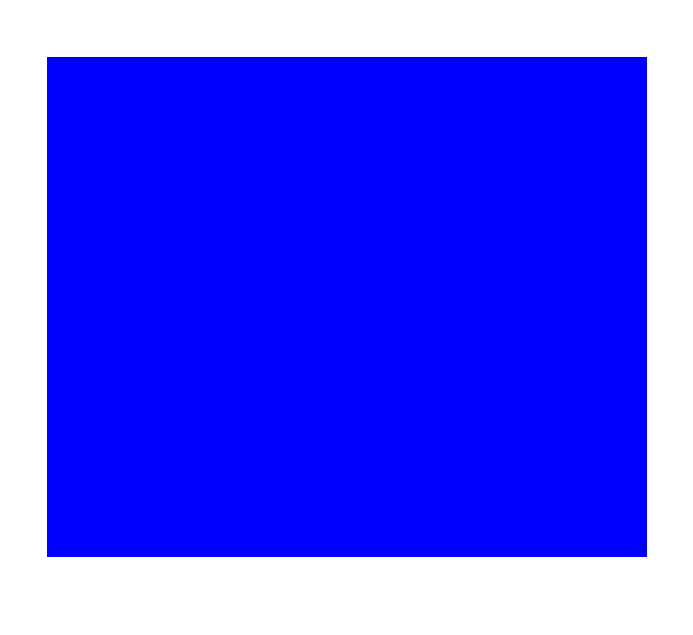
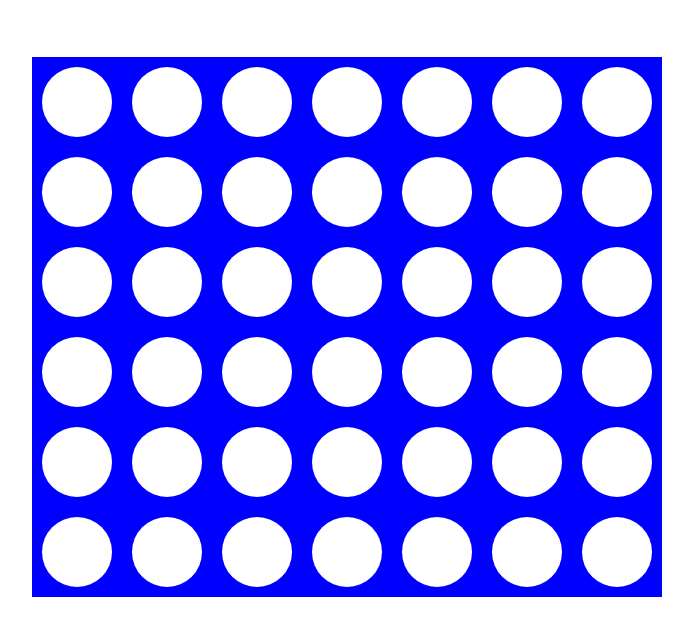
Before and after one commit to tahariabegum/mod1Game, a plain HTML site: page index.html in a window 1280 px wide. Shown: the part 61-696 px from the top of the page, without its empty margins (293-986 px from the left). Drawn offline with Linux system fonts and the light colour scheme.

Commit message:
sixth commit

```diff
--- a/index.html
+++ b/index.html
@@ -14,6 +14,49 @@
 </head>
 <body>
     <h1> Let's Play Connect 4!</h1>
-    <div class = "board"></div>
+    <div class = "board">
+        <div class = "piece"></div>
+        <div class = "piece"></div>
+        <div class = "piece"></div>
+        <div class = "piece"></div>
+        <div class = "piece"></div>
+        <div class = "piece"></div>
+        <div class = "piece"></div>
+        <div class = "piece"></div>
+        <div class = "piece"></div>
+        <div class = "piece"></div>
+        <div class = "piece"></div>
+        <div class = "piece"></div>
+        <div class = "piece"></div>
+        <div class = "piece"></div>
+        <div class = "piece"></div>
+        <div class = "piece"></div>
+        <div class = "piece"></div>
+        <div class = "piece"></div>
+        <div class = "piece"></div>
+        <div class = "piece"></div>
+        <div class = "piece"></div>
+        <div class = "piece"></div>
+        <div class = "piece"></div>
+        <div class = "piece"></div>
+        <div class = "piece"></div>
+        <div class = "piece"></div>
+        <div class = "piece"></div>
+        <div class = "piece"></div>
+        <div class = "piece"></div>
+        <div class = "piece"></div>
+        <div class = "piece"></div>
+        <div class = "piece"></div>
+        <div class = "piece"></div>
+        <div class = "piece"></div>
+        <div class = "piece"></div>
+        <div class = "piece"></div>
+        <div class = "piece"></div>
+        <div class = "piece"></div>
+        <div class = "piece"></div>
+        <div class = "piece"></div>
+        <div class = "piece"></div>
+        <div class = "piece"></div>
+        </div>
 </body>
 </html>
--- a/styles.css
+++ b/styles.css
@@ -1,5 +1,3 @@
-/* color board --> blue */
-/* no color to divs? 42 spaces */
 /* add color pieces (red & yellow */
 h1 {
     text-align: center;
@@ -8,9 +6,19 @@ h1 {
 
 .board {
     background-color: blue;
-    height: 500px;
-    width: 600px;
+    height: 540px;
+    width: 630px;
     margin: auto;
     display: flex;
     flex-wrap: wrap;
+    position: relative;
 }
+
+.piece {
+   border: black;
+   height: 70px;
+   width: 70px;
+   border-radius: 50%;
+   margin: 10px;
+   background-color: white;
+}
```
